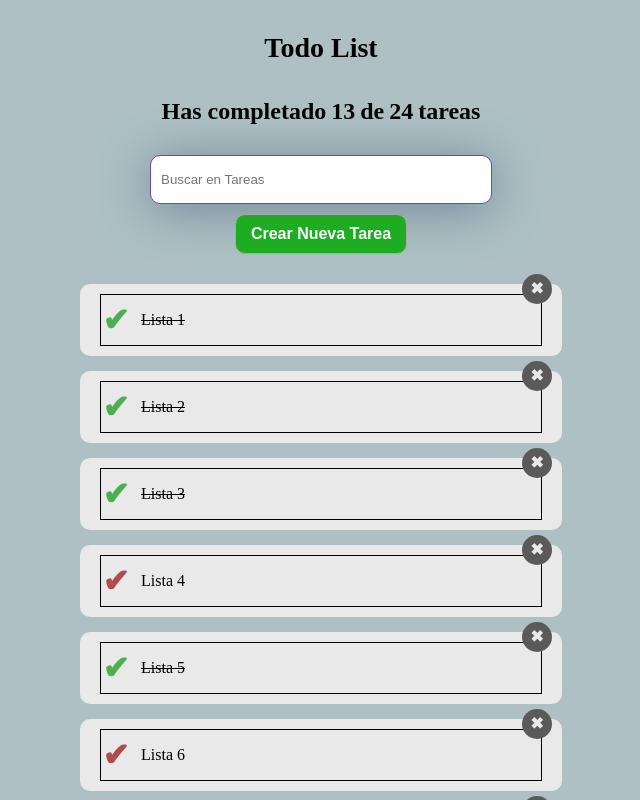
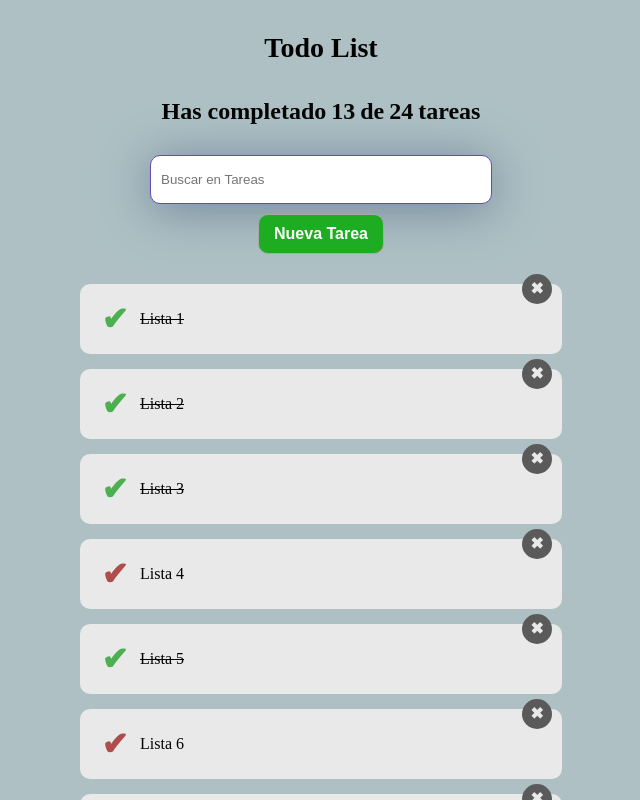
Before and after one commit to dejeloper/todo-list-base, a React (Vite) app: page / in a window 1280 px wide. Shown: the top 800 px of the page, without its empty margins (319-959 px from the left). Built offline with nearby package versions, Linux system fonts and the light colour scheme.

Commit message:
Update Styles

```diff
--- a/src/components/CreateTodoButton.jsx
+++ b/src/components/CreateTodoButton.jsx
@@ -1,9 +1,15 @@
 import "./CreateTodoButton.css";
 
 export const CreateTodoButton = ({ params }) => {
+  const handleClick = (event) => {
+    event.preventDefault();
+  };
+
   return (
     <div className="content-create-item">
-      <button className="btn-create-item">Crear Nueva Tarea</button>
+      <button className="btn-create-item" onClick={handleClick}>
+        Nueva Tarea
+      </button>
     </div>
   );
 };
--- a/src/components/TodoItem.css
+++ b/src/components/TodoItem.css
@@ -11,7 +11,6 @@
   flex-direction: row;
   align-items: center;
   width: 100%;
-  border: 1px solid;
 }
 .check {
   margin-right: 10px;
```
